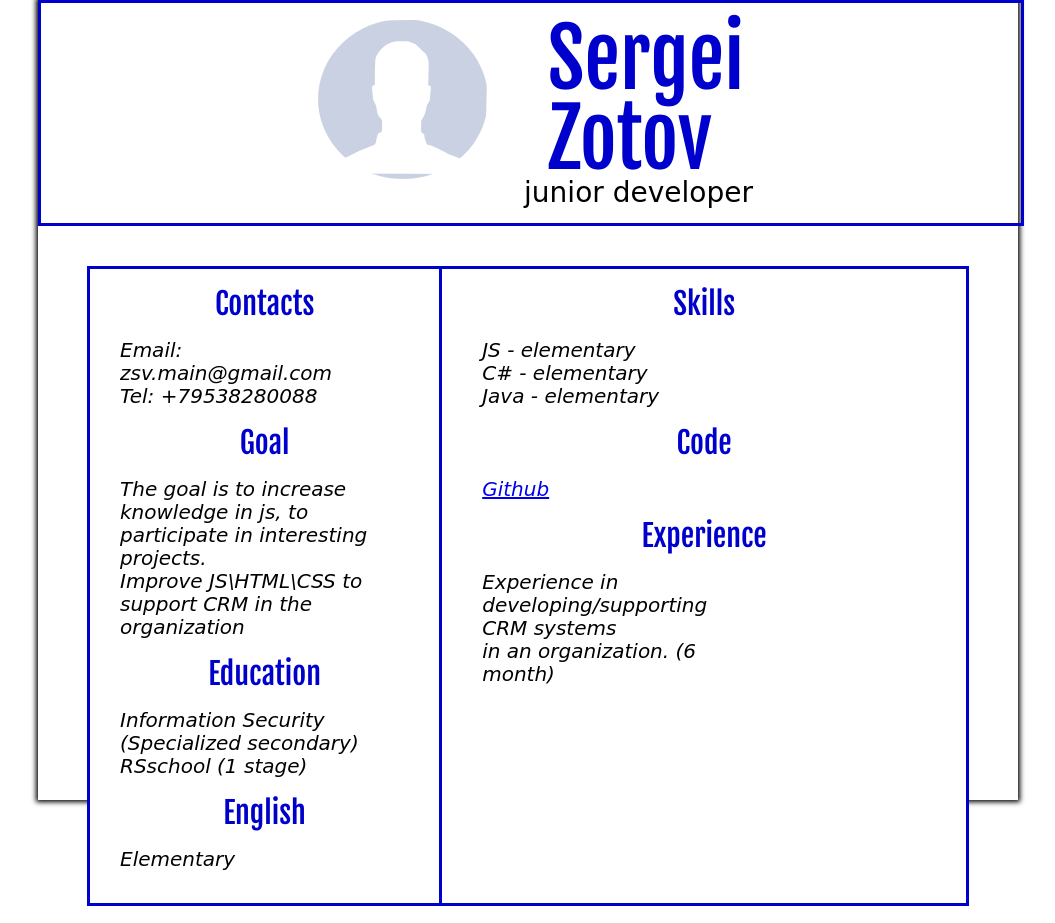
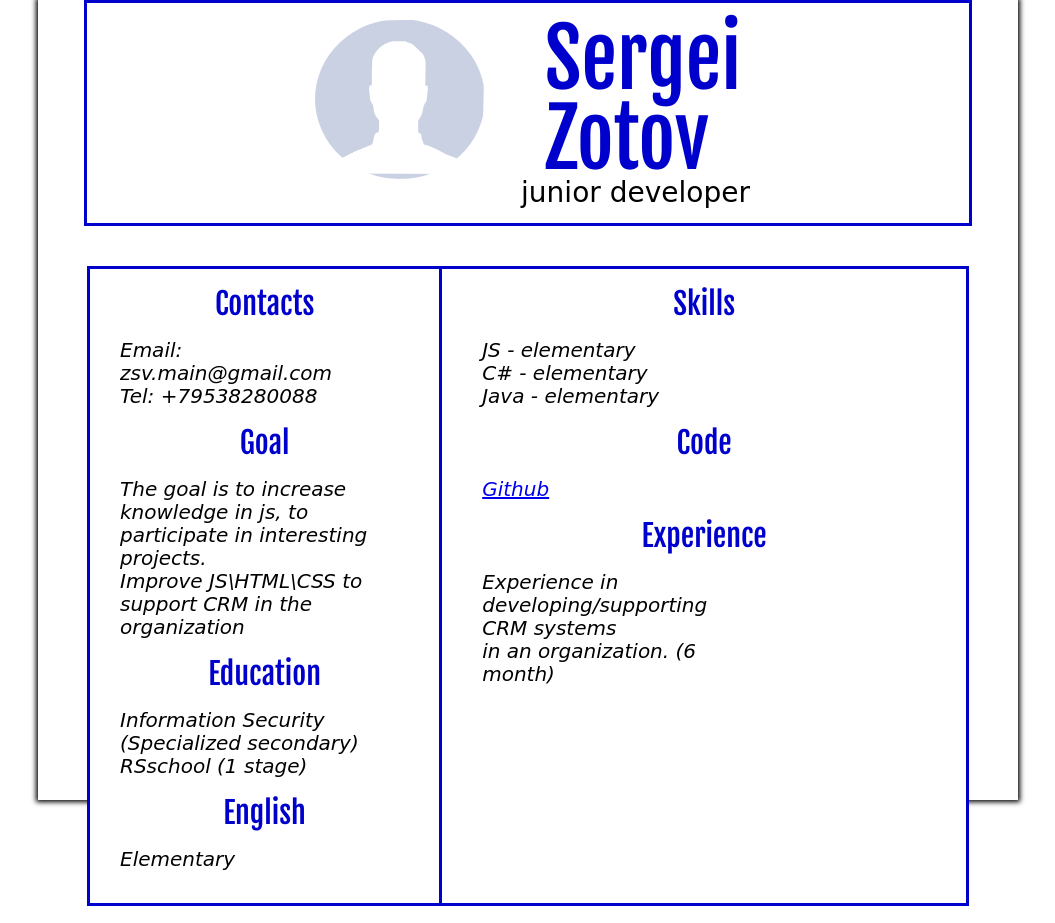
Before and after one commit to ZotovSergei/rsschool-cv, a plain HTML site: page src/index.html in a window 1280 px wide. Shown: the whole page, without its empty margins (112-1167 px from the left). Drawn offline with Linux system fonts and the light colour scheme; a web font is replaced by a local one.

Commit message:
refactor: style header

```diff
--- a/src/styles/style.css
+++ b/src/styles/style.css
@@ -12,7 +12,9 @@ html,body {
     /* background-color: bisque; */
 }
 .header {
-    width: 100%;
+    width: 90%;
+    left: 50%;
+    transform: translateX(-50%);
     /* background-color: bisque; */
     border: mediumblue 3px solid;
     position: relative;
@@ -55,7 +57,7 @@ img {
 .main {
     margin-top: 40px;
     height: 640px;
-    background-color: mediumspringgreen;
+    /* background-color: mediumspringgreen;  */
     display: flex;
     width: 90%;
     position: absolute;
```
